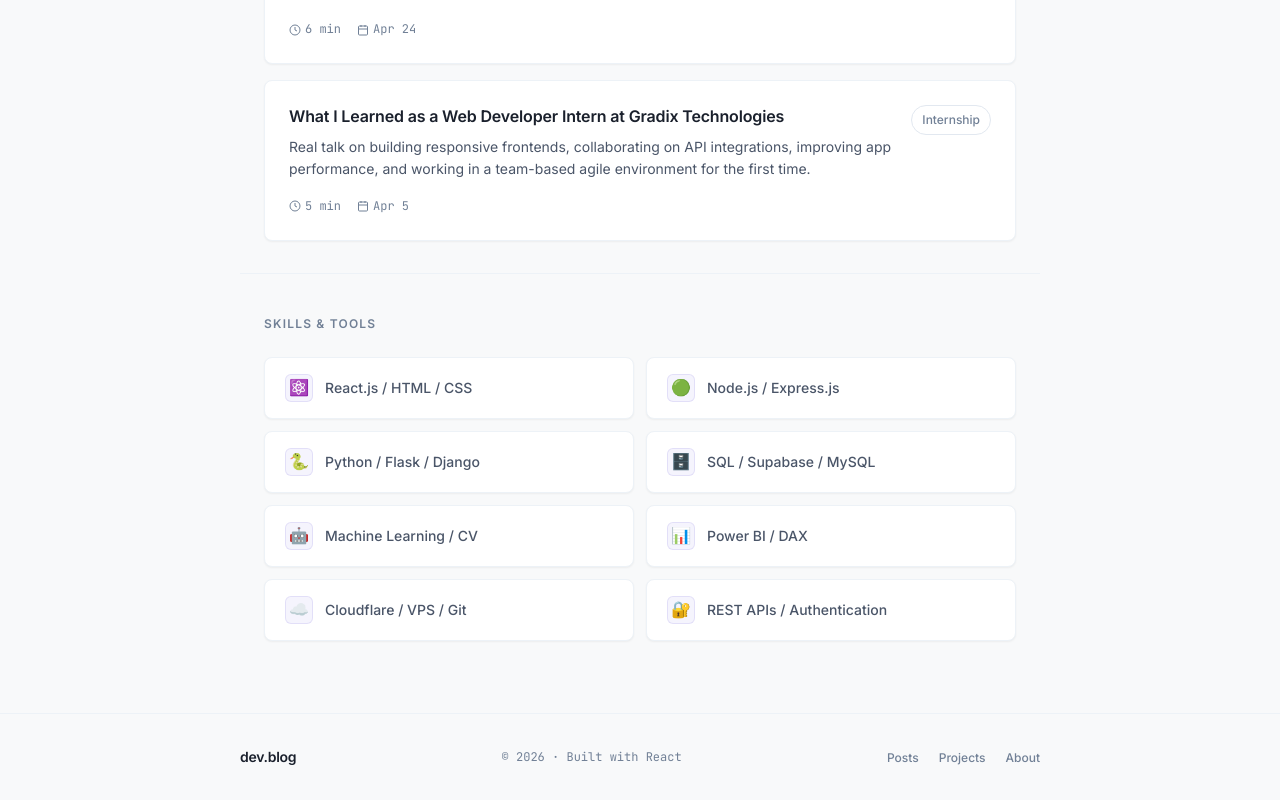
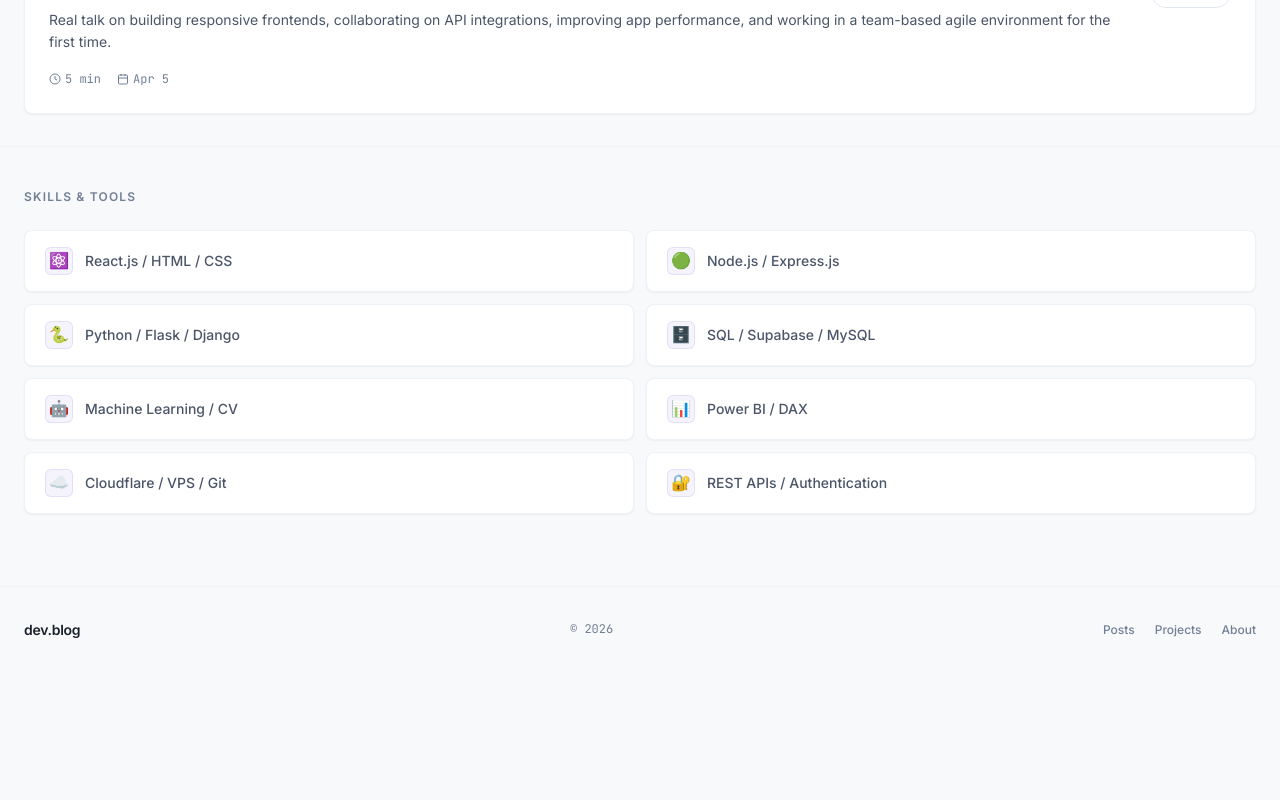
Before and after one commit to Vikasthangavel/blog, a React (Vite) app: page / in a window 1280 px wide. Shown: the part 1381-2181 px from the top of the page. After the commit the page ends 2054 px from the top, so only its background shows below. Built offline with nearby package versions, Linux system fonts and the light colour scheme.

Commit message:
update layout to use full page width

```diff
--- a/src/components/Footer.jsx
+++ b/src/components/Footer.jsx
@@ -5,7 +5,7 @@ const Footer = () => {
     <footer className="footer">
       <div className="footer__inner">
         <span className="footer__brand">dev.blog</span>
-        <span className="footer__copy">© {new Date().getFullYear()} · Built with React</span>
+        <span className="footer__copy">© {new Date().getFullYear()}</span>
         <div className="footer__links">
           <a href="#posts">Posts</a>
           <a href="#projects">Projects</a>
--- a/src/index.css
+++ b/src/index.css
@@ -70,7 +70,7 @@
   --transition: 0.2s ease;
 
   /* Layout */
-  --max-width: 800px; /* Slightly wider */
+  --max-width: 100%; /* Full page width */
 }
 
 html {
--- a/src/pages/PostPage.css
+++ b/src/pages/PostPage.css
@@ -1,15 +1,13 @@
 .post-page {
-  max-width: var(--max-width);
-  margin: 0 auto;
-  padding: calc(var(--space-16) + 40px) var(--space-6) var(--space-16);
+  max-width: 100%;
+  padding: calc(var(--space-16) + 40px) 5% var(--space-16);
   background: var(--bg-surface);
   min-height: 100vh;
 }
 
 .post-page__not-found {
-  max-width: var(--max-width);
-  margin: 0 auto;
-  padding: calc(var(--space-16) + 40px) var(--space-6) var(--space-16);
+  max-width: 100%;
+  padding: calc(var(--space-16) + 40px) 5% var(--space-16);
   text-align: center;
 }
 
```
